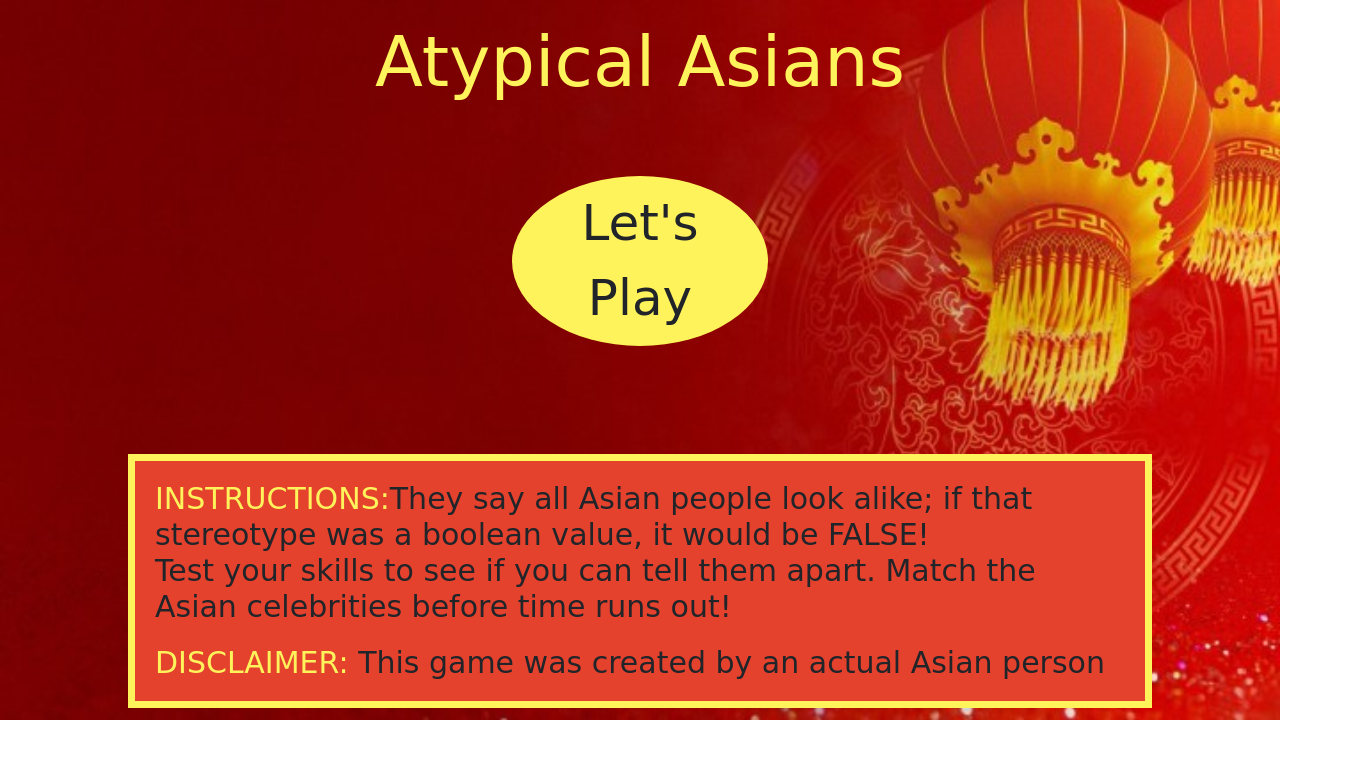
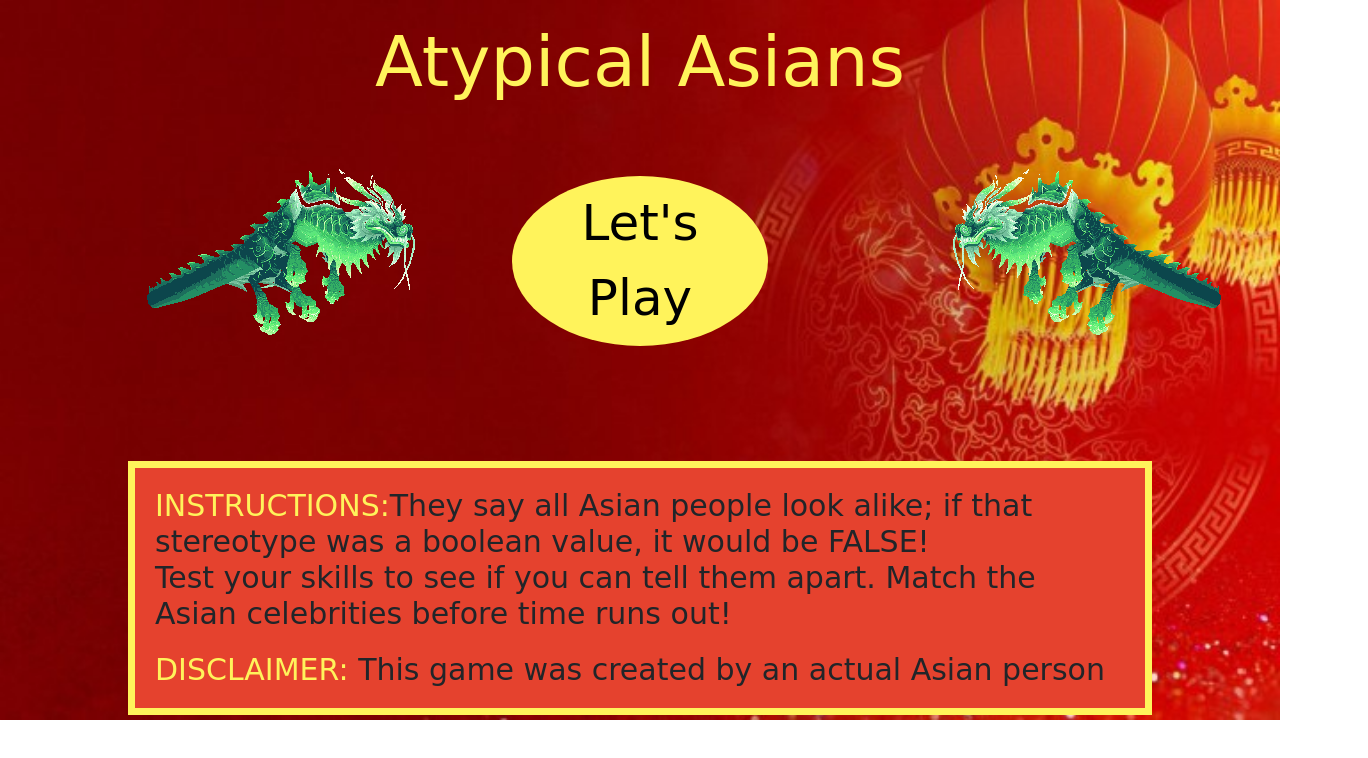
Before and after one commit to stevengo497/Atypical-Asians, a plain HTML site: page index.html in a window 1280 px wide. Shown: the whole page, 1368 px wide, since content can reach past the window. Drawn offline with nearby package versions, Linux system fonts and the light colour scheme; a web font is replaced by a local one.

Commit message:
dragons added

```diff
--- a/index.html
+++ b/index.html
@@ -2,13 +2,18 @@
 <html>
 <head>
 	<title>Atypical Asians</title>
+	<meta http-equiv="refresh" content="5.9" >
 	<link rel="stylesheet" href="https://maxcdn.bootstrapcdn.com/bootstrap/4.0.0/css/bootstrap.min.css" integrity="sha384-Gn5384xqQ1aoWXA+058RXPxPg6fy4IWvTNh0E263XmFcJlSAwiGgFAW/dAiS6JXm" crossorigin="anonymous">
 	<link rel="stylesheet" type="text/css" href="style.css">
 	<link href="https://fonts.googleapis.com/css?family=Ceviche+One|Kaushan+Script|Merienda+One|Shojumaru" rel="stylesheet">
 </head>
 <body class="backgroundImage">
 	<h1>Atypical Asians</h1>
-	<div id="play" href="game.html">Let's Play</div>
+		<a href="game.html">
+			<div id="play">Let's Play</div>
+		</a>
+		<img src="images/dragon.gif" id="dragonLeft">
+		<img src="images/dragon-right.gif" id="dragonRight">
 	<h2 id="intro">
 		<p><span>INSTRUCTIONS:</span>They say all Asian people look alike; if that stereotype was a boolean value, it would be FALSE!
 			<br>Test your skills to see if you can tell them apart. Match the Asian celebrities before time runs out!</p>
--- a/style.css
+++ b/style.css
@@ -4,7 +4,7 @@
 	border: 7px solid #FFF35B;
 	background-color: #E5422E;
 	display: block;
-	margin-top: 350px;
+	margin-top: 7%;
 	margin-left: 10%;
 	margin-right: 10%;
 }
@@ -31,7 +31,19 @@ span {
 	padding: 10px;
 	border-radius: 50%;
 	margin-top: 5%;
+	color: black;
 }
+
+#play:hover {
+	color: #E5422E;
+}
+
+#dragonRight {
+	position: absolute;
+	margin-left: 30%
+}
+
+
 
 
 
```
Also changed, not shown: images/dragon-right.gif (added), images/dragon.gif (added), 1 other file.
